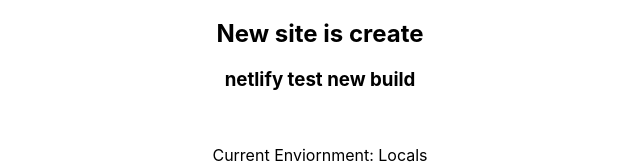
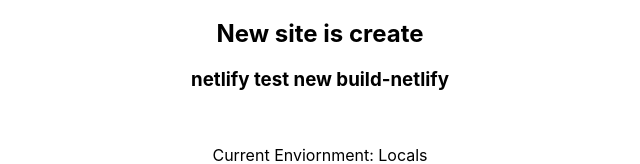
Before and after one commit to saurabhgola/testwebsite, a React (Create React App) app: page / in a window 1280 px wide. Shown: the part 155-319 px from the top of the page, without its empty margins (320-960 px from the left). Built offline with nearby package versions, Linux system fonts and the light colour scheme.

Commit message:
fix text

```diff
--- a/src/App.js
+++ b/src/App.js
@@ -8,7 +8,7 @@
       <h2>New test branch</h2>
      <h3>Netlify Production</h3>
      <h2>New site is create</h2>
-     <h3>netlify test new build</h3>
+     <h3>netlify test new build-netlify</h3>
       <br/>
       <p className="App-intro">Current Enviornment: {process.env.REACT_APP_ENVIORNMENT}</p>
  <br/>
```
Also changed, not shown: 1 other file (tests, documents, lock files or other folders).
